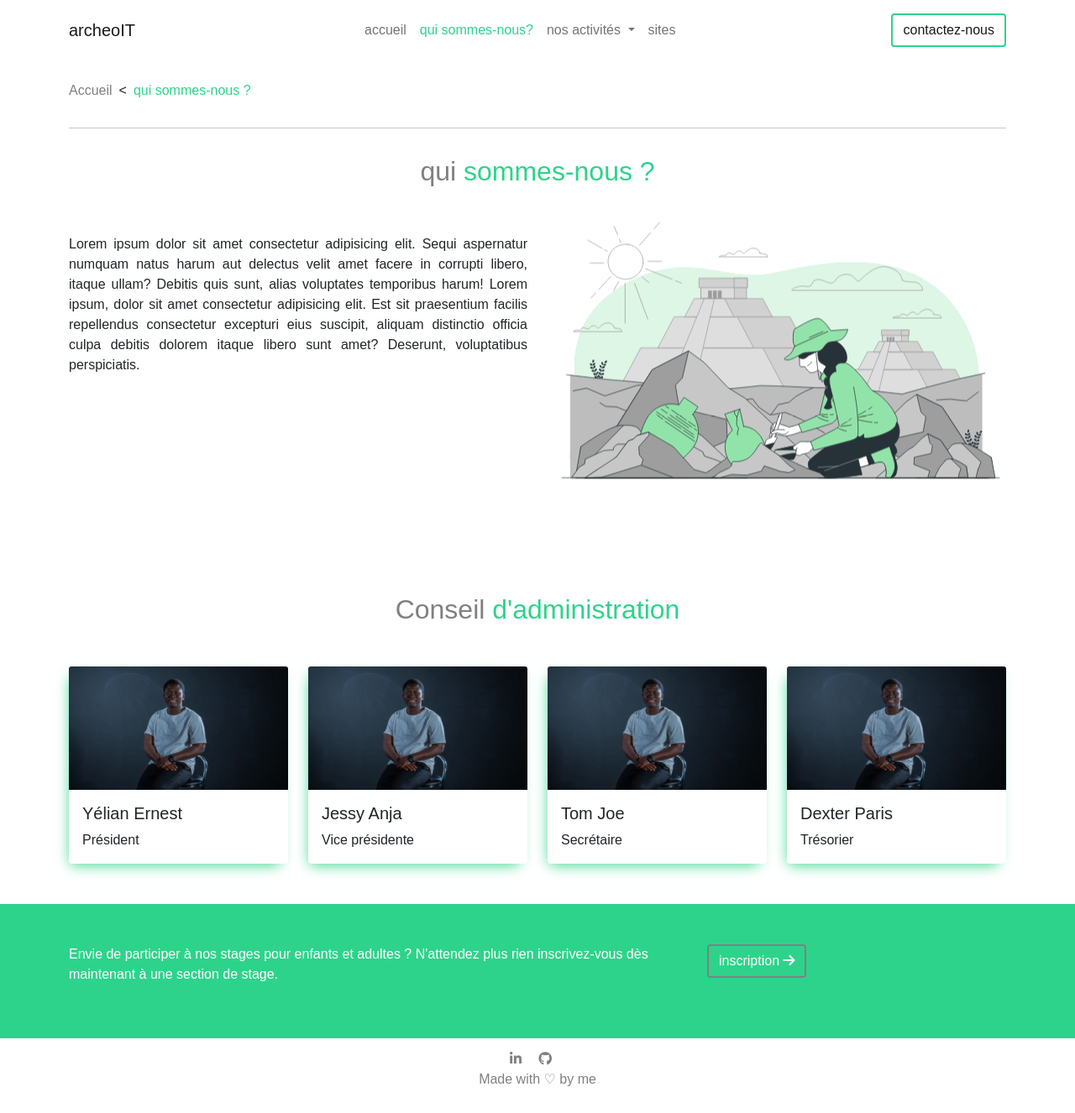
After one commit to HylaDev/ArcheoIT, a PHP site: page /about-us.php in a window 1280 px wide. The commit adds this page. Shown: the whole page at 84% size. Run offline with PHP 8.4, Linux system fonts and the light colour scheme; some libraries are stand-ins or nearby versions; some web fonts are replaced.

Commit message:
update about and site page

```diff
--- /dev/null
+++ b/about-us.php
@@ -0,0 +1,173 @@
+<!DOCTYPE html>
+<html lang="en">
+<head>
+    <meta charset="UTF-8">
+    <meta name="viewport" content="width=device-width, initial-scale=1.0">
+    <title>ArcheoIT - Qui sommes-nous?</title>
+    <!--Bootstrap 5 link-->
+    <link href="https://cdn.jsdelivr.net/npm/bootstrap@5.0.2/dist/css/bootstrap.min.css" rel="stylesheet" integrity="sha384-EVSTQN3/azprG1Anm3QDgpJLIm9Nao0Yz1ztcQTwFspd3yD65VohhpuuCOmLASjC" crossorigin="anonymous">
+    <!-- Mes feuilles de style-->
+    <link rel="stylesheet" href="styles/index.css">
+</head>
+<body>
+
+    <!-- Nav section-->
+    <nav class="navbar navbar-expand-lg navbar-light fixed-top">
+        <div class="container">
+            <a class="navbar-brand" href="#">archeoIT</a>
+            <button class="navbar-toggler" type="button" data-bs-toggle="collapse" data-bs-target="#navbarText" aria-controls="navbarText" aria-expanded="false" aria-label="Toggle navigation">
+            <span class="navbar-toggler-icon"></span>
+            </button>
+            <div class="collapse navbar-collapse" id="navbarText">
+            <ul class="navbar-nav mx-auto mb-lg-0">
+                <li class="nav-item">
+                    <a class="nav-link " aria-current="page" href="index.php">accueil</a>
+                </li>
+                <li class="nav-item">
+                    <a class="nav-link actif" href="about-us.php">qui sommes-nous?</a>
+                </li>
+                <li class="nav-item dropdown">
+                    <a class="nav-link dropdown-toggle" href="#" id="navbarDropdownMenuLink" role="button" data-bs-toggle="dropdown" aria-expanded="false">
+                        nos activités
+                    </a>
+                <ul class="dropdown-menu dropdown-menu-light" aria-labelledby="navbarDropdownMenuLink">
+                    <li><a class="dropdown-item" href="#">Stages</a></li>
+                    <li><a class="dropdown-item" href="#">conférences</a></li>
+                    <li><a class="dropdown-item" href="#">revues</a></li>
+                </ul>
+                </li>
+                <li class="nav-item">
+                    <a class="nav-link" href="sites.php">sites</a>
+                </li>
+
+            </ul>
+            <span class="navbar-text mr-auto">
+                <a href="" class="btn btn-primary">contactez-nous</a>
+            </span>
+            </div>
+        </div>
+    </nav>
+    <!-- End Nav section-->
+
+    <!-- Breadcrumbs section--> <br><br>
+    <section class='breads mt-5'>
+        <div class="container">
+            <div class="d-flex">
+                <a href="" class="">Accueil</a> <span class="mx-2"><</span> <p class="actif">qui sommes-nous ?</p>
+            </div>
+            <hr>
+        </div>
+    </section>
+    <!-- End Breadcrumbs section-->
+
+    <!-- about section-->
+    <section class='about p-3'>
+        <div class="container">
+            <h2 class=" text-center">
+                qui <span class="">sommes-nous ?</span>
+            </h2>
+
+            <div class="row">
+                <div class="col-md-6">
+                    <p class="text-justify my-5">
+                        Lorem ipsum dolor sit amet consectetur adipisicing elit. Sequi aspernatur numquam natus harum aut delectus velit amet facere in corrupti libero, itaque ullam? Debitis quis sunt, alias voluptates temporibus harum!
+                        Lorem ipsum, dolor sit amet consectetur adipisicing elit. Est sit praesentium facilis repellendus consectetur excepturi eius suscipit, aliquam distinctio officia culpa debitis dolorem itaque libero sunt amet? Deserunt, voluptatibus perspiciatis.
+                    </p>
+                </div>
+                <div class="col-md-6">
+                    <img src="images/about-img.svg" alt="">
+                </div>
+            </div>
+        </div>
+    </section>
+    <!-- End about section-->
+
+    <!-- Team -->
+    <section class="team p-5">
+        <div class="container">
+            <h2 class="my-5 text-center">
+                Conseil <span class="">d'administration</span>
+            </h2>
+            <div class="row">
+                <div class="col-md-3">
+                    <div class="card border-0">
+                        <img src="images/dossa.jpg" class="card-img-top" alt="Archeo search">
+                        <div class="card-body">
+                            <h5 class="card-title">Yélian Ernest</h5>
+                            <p class="card-text">Président</p>
+                        </div>
+                    </div>
+                </div>
+                <div class="col-md-3 ">
+                    <div class="card border-0">
+                        <img src="images/dossa.jpg" class="card-img-top" alt="Archeo search">
+                        <div class="card-body">
+                            <h5 class="card-title">Jessy Anja</h5>
+                            <p class="card-text">Vice présidente</p>
+                        </div>
+                    </div>
+                </div>
+                <div class="col-md-3">
+                    <div class="card border-0">
+                        <img src="images/dossa.jpg" class="card-img-top" alt="Archeo search">
+                        <div class="card-body">
+                            <h5 class="card-title">Tom Joe</h5>
+                            <p class="card-text">Secrétaire</p>
+                        </div>
+                    </div>
+                </div>
+                <div class="col-md-3">
+                    <div class="card border-0">
+                        <img src="images/dossa.jpg" class="card-img-top" alt="Archeo search">
+                        <div class="card-body">
+                            <h5 class="card-title">Dexter Paris</h5>
+                            <p class="card-text">Trésorier</p>
+                        </div>
+                    </div>
+                </div>
+
+            </div>
+        </div>
+    </section>
+    <!-- End Team -->
+
+
+    <!--Call to action -->
+    <section class="cta p-5 my-bg-primary">
+        <div class="container">
+           <div class="row">
+                <div class="col-md-8">
+                    <p class="text-white"> Envie de participer à nos stages pour enfants et adultes ?
+                        N'attendez plus rien inscrivez-vous dès maintenant à une section de stage.
+
+                    </p>
+                </div>
+                <div class="col-md-4">
+                    <a href="" class="btn btn-secondary">inscription <i class="fa fa-arrow-right"></i></a>
+                </div>
+           </div>
+        </div>
+    </section>
+    <!--End Call to action -->
+
+
+    <!-- Footer section-->
+    <section class="footer">
+        <div class="">
+            <div className="d-flex flex-row align-items-center justify-content-center">
+                <span className='icon'><a href='https://www.linkedin.com/in/y%C3%A9lian-ernest-dossa/' target='blank'><i class="fa fa-linkedin"></i></a></span>
+                <span className='icon mx-3'><a href='https://github.com/HylaDev' target='blank'><i class=" mx-3 fa fa-github"></i></a></span>
+            </div>
+            <p> Made with <span className='heart'>♡</span> by me</p>
+
+        </div>
+    </section>
+    <!-- End Footer section-->
+
+    <!--Bootstrap 5 script-->
+    <script src="https://cdn.jsdelivr.net/npm/bootstrap@5.0.2/dist/js/bootstrap.bundle.min.js" integrity="sha384-MrcW6ZMFYlzcLA8Nl+NtUVF0sA7MsXsP1UyJoMp4YLEuNSfAP+JcXn/tWtIaxVXM" crossorigin="anonymous"></script>
+
+    <!--Fontawesome -->
+    <script src="https://kit.fontawesome.com/c2cd48c276.js" crossorigin="anonymous"></script>
+</body>
+</html>
--- a/styles/index.css
+++ b/styles/index.css
@@ -1,7 +1,7 @@
 /*  style general */
 @import url('https://fonts.googleapis.com/css2?family=MuseoModerno:ital,wght@0,100..900;1,100..900&display=swap');
 :root{
-    --primary-color:#ffaf42;
+    --primary-color:#2ed38b;
     --secondary-color:#808080;
     --white-color:#ffffff;
     --black-color:#000000;
@@ -27,7 +27,9 @@ body{
     background-color: var(--secondary-color);
     border: var(--primary-color) 2px solid;
 }
-
+.text-justify{
+    text-align: justify !important;
+}
 .my-bg-primary{
     background-color: var(--primary-color);
 }
@@ -42,6 +44,9 @@ body{
 }
 h1,h2{
     color: var(--secondary-color);
+}
+.actif{
+    color: var(--primary-color) !important;
 }
 
 /*  navbar */
@@ -70,7 +75,18 @@ h1,h2{
 .banner .text{
     margin-top: 8%;
 }
+.banner img {
+    animation: up-down 2s ease-in-out infinite alternate-reverse both;
 
+}
+@keyframes up-down {
+    0% {
+      transform: translateY(15px);
+    }
+    100% {
+      transform: translateY(-15px);
+    }
+  }
 
 /*** about-us  ****/
 .about-us{
@@ -113,6 +129,45 @@ h1,h2{
 .actualites p{
     color: var(--secondary-color);
 }
+
+
+/** Breads***/
+.breads a {
+    color: var(--secondary-color);
+    text-decoration: none;
+}
+
+/** about page **/
+
+.about span{
+    color: var(--primary-color);
+}
+
+.about img {
+    animation: up-down 2s ease-in-out infinite alternate-reverse both;
+
+}
+@keyframes up-down {
+    0% {
+      transform: translateY(15px);
+    }
+    100% {
+      transform: translateY(-15px);
+    }
+  }
+
+.team span{
+    color: var(--primary-color) !important;
+}
+.team .card {
+    -webkit-box-shadow: -4px 7px 16px -6px #2ed38b;
+    box-shadow: -4px 7px 16px -6px #2ed38b;
+}
+
+/** Sites fouille **/
+.sites span{
+    color: var(--primary-color) !important;
+}
 /*** footer ****/
 .footer{
     background-color: var(--white-color);
@@ -128,7 +183,7 @@ h1,h2{
 }
 .footer a:hover{
     color: var(--primary-color);
-}
+}n
 
 .footer .heart{
     font-size: 20px;
```
Also changed, not shown: index.php (+7 -6 lines), sites.php (added, +119 -0 lines), images/about-img.svg (added), images/ap.png (added), images/dossa.jpg (added), images/man-pre-his.png (added).
